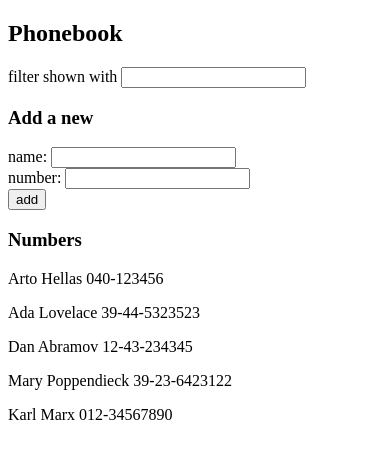
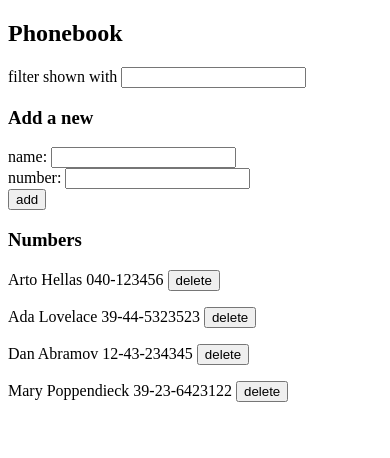
Before and after one commit to alekseyvlivanov/fullstackopen, a React (Create React App) app in the folder part2/phonebook/: page / in a window 390 px wide. Shown: the top 458 px of the page. Built offline with nearby package versions, Linux system fonts and the light colour scheme; data requests are answered from the project's data file.

Commit message:
feat: add task 2.17: Phonebook step9 solution

```diff
--- a/part2/phonebook/db.json
+++ b/part2/phonebook/db.json
@@ -19,11 +19,6 @@
       "name": "Mary Poppendieck",
       "number": "39-23-6423122",
       "id": 4
-    },
-    {
-      "name": "Karl Marx",
-      "number": "012-34567890",
-      "id": 5
     }
   ]
 }
--- a/part2/phonebook/src/App.js
+++ b/part2/phonebook/src/App.js
@@ -13,8 +13,8 @@
 const PersonForm = ({
   handleSubmit,
   handleName,
+  handleNumber,
   newName,
-  handleNumber,
   newNumber,
 }) => {
   return (
@@ -32,16 +32,19 @@
   );
 };
 
-const Person = ({ person }) => {
+const Person = ({ person, handleDelete }) => {
   return (
     <p>
-      {person.name} {person.number}
+      {person.name} {person.number}{' '}
+      <button onClick={handleDelete(person.id, person.name)}>delete</button>
     </p>
   );
 };
 
-const Persons = ({ persons }) => {
-  return persons.map((person) => <Person key={person.name} person={person} />);
+const Persons = ({ persons, handleDelete }) => {
+  return persons.map((person) => (
+    <Person key={person.name} person={person} handleDelete={handleDelete} />
+  ));
 };
 
 const App = () => {
@@ -63,7 +66,7 @@
     }
 
     personService
-      .create({ name: newName, number: newNumber })
+      .createPerson({ name: newName, number: newNumber })
       .then((newPerson) => {
         setPersons([...persons, newPerson]);
         setNewName('');
@@ -79,6 +82,14 @@
     setNewNumber(value);
   };
 
+  const handleDelete = (id, name) => () => {
+    if (window.confirm(`Delete ${name}?`)) {
+      personService
+        .deletePerson(id)
+        .then(() => setPersons(persons.filter((p) => p.id !== id)));
+    }
+  };
+
   const personsToShow =
     filterName.trim() === ''
       ? persons
@@ -87,7 +98,7 @@
         );
 
   const getPersons = () => {
-    personService.getAll().then((allPersons) => setPersons(allPersons));
+    personService.getPersons().then((allPersons) => setPersons(allPersons));
   };
 
   useEffect(getPersons, []);
@@ -100,12 +111,12 @@
       <PersonForm
         handleSubmit={handleSubmit}
         handleName={handleName}
+        handleNumber={handleNumber}
         newName={newName}
-        handleNumber={handleNumber}
         newNumber={newNumber}
       />
       <h3>Numbers</h3>
-      <Persons persons={personsToShow} />
+      <Persons persons={personsToShow} handleDelete={handleDelete} />
     </div>
   );
 };
--- a/part2/phonebook/src/services/persons.js
+++ b/part2/phonebook/src/services/persons.js
@@ -2,14 +2,16 @@
 
 const baseUrl = 'http://localhost:3001/persons';
 
-const getAll = () => {
+const getPersons = () => {
   const request = axios.get(baseUrl);
   return request.then((response) => response.data);
 };
 
-const create = (newPerson) => {
+const createPerson = (newPerson) => {
   const request = axios.post(baseUrl, newPerson);
   return request.then((response) => response.data);
 };
 
-export default { getAll, create };
+const deletePerson = (id) => axios.delete(`${baseUrl}/${id}`);
+
+export default { getPersons, createPerson, deletePerson };
```
